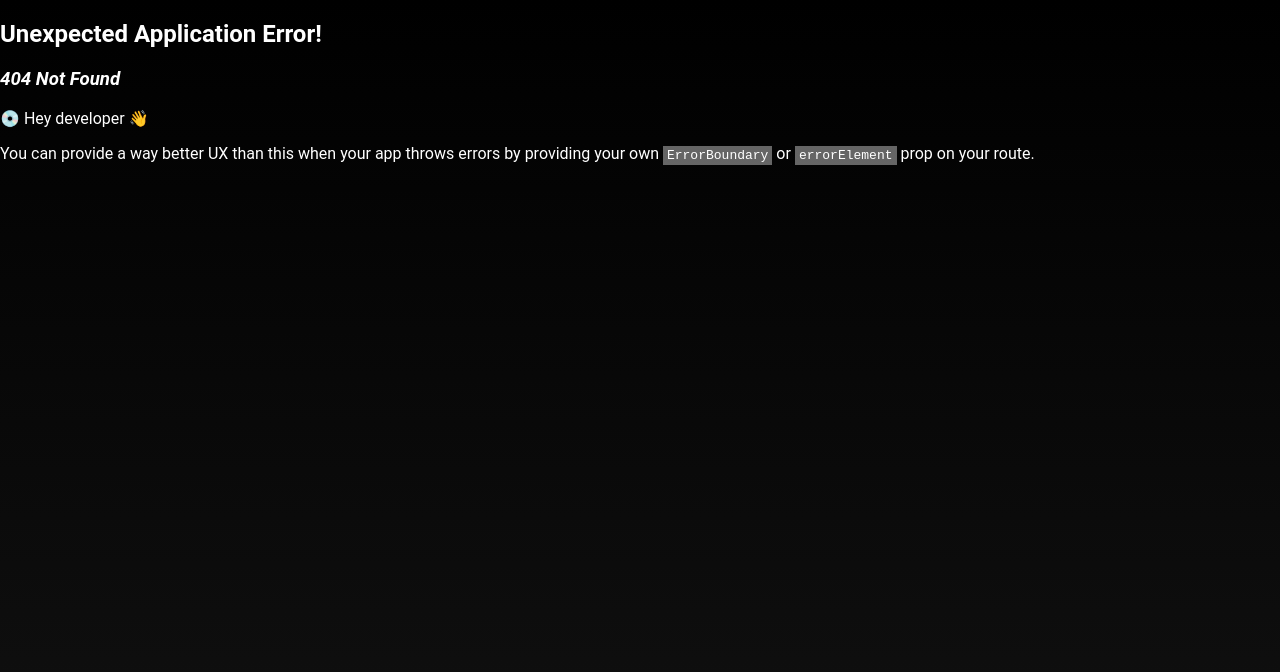
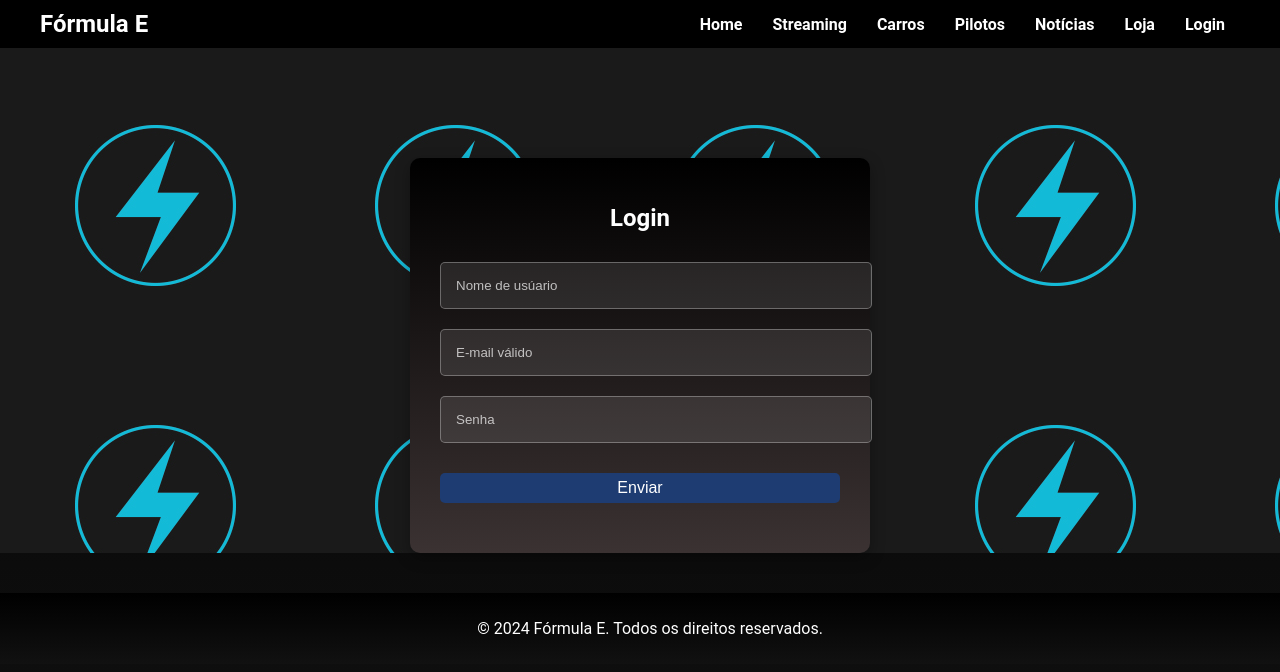
Before and after one commit to glitchy-luiz/sprint3-react-formulaE, a React (Vite) app: page /login in a window 1280 px wide. Before the commit this address had no page. Shown: the top 672 px of the page. Built offline with nearby package versions, Linux system fonts and the light colour scheme.

Commit message:
page login + update chat

```diff
--- /dev/null
+++ b/src/components/Campoform.jsx
@@ -0,0 +1,9 @@
+
+function Campoform(props){
+    return(
+        <>
+            <input type="text" placeholder={props.place}/>
+        </>
+    )
+}
+export default Campoform
--- /dev/null
+++ b/src/components/Formlogin.jsx
@@ -0,0 +1,18 @@
+import Campoform from "./Campoform"
+
+
+
+function Formlogin (){
+    return(
+        <>
+            <h1>Login</h1>
+                <form>
+                    <Campoform place = 'Nome de usúario'/>
+                    <Campoform place = 'E-mail válido'/>
+                    <Campoform place = 'Senha'/>
+                    <button id="btnCriar">Enviar</button>
+                </form>
+        </>
+    )
+}
+export default Formlogin
--- a/src/components/Header.jsx
+++ b/src/components/Header.jsx
@@ -8,11 +8,12 @@ function Header (){
                     <div><a className="logo" href="#hero">Fórmula E</a></div>
                     <ul>
                         <li><NavLink to='/'>Home</NavLink></li>
+                        <li><NavLink to='/streaming'>Streaming</NavLink></li>
                         <li><NavLink to='/carros'>Carros</NavLink></li>
                         <li><NavLink to=''>Pilotos</NavLink></li>
-                        <li><NavLink to='/streaming'>Streaming</NavLink></li>
                         <li><NavLink to='/noticias'>Notícias</NavLink></li>
-                        <li><NavLink to=''>Contato</NavLink></li>
+                        <li><NavLink to=''>Loja</NavLink></li>
+                        <li><NavLink to='/login'>Login</NavLink></li>
                     </ul>
                 </nav>
             </header>
--- a/src/main.jsx
+++ b/src/main.jsx
@@ -7,6 +7,7 @@ import Home from './pages/Home.jsx'
 import Carros from './pages/Carros.jsx'
 import Streaming from './pages/Streaming.jsx'
 import Noticias from './pages/Noticias.jsx'
+import Login from './pages/Login.jsx'
 
 const router = createBrowserRouter([
   {
@@ -28,6 +29,10 @@ const router = createBrowserRouter([
       {
         path: 'noticias',
         element: <Noticias/>
+      },
+      {
+        path: 'login',
+        element: <Login/>
       }
     ]
   }
--- /dev/null
+++ b/src/pages/Login.jsx
@@ -0,0 +1,17 @@
+import Formlogin from "../components/Formlogin"
+import './login.css'
+
+function Login (){
+    return(
+        <>
+            <main className="contatos" style={{backgroundImage: `url(/src/assets/09.jpg)`}}>
+                    <div id="comentarios">
+                        <div className="comente-container">
+                            <Formlogin/>
+                        </div>
+                    </div>
+            </main>
+        </>
+    )
+}
+export default Login
--- a/src/pages/Streaming.jsx
+++ b/src/pages/Streaming.jsx
@@ -17,6 +17,8 @@ function Streaming(){
                             <div className="chat-header">Chat ao Vivo</div>
                             <div className="chat-body">
                                 <iframe src="" frameBorder="0"></iframe>
+                                <input className="text-chat" type="text-chat" placeholder="Chat"/>
+                                <button id="btnCriar">Enviar</button>
                             </div>
                         </div>
                     </div>
--- /dev/null
+++ b/src/pages/login.css
@@ -0,0 +1,106 @@
+:root {
+    --background-color: #000;
+    --primary-color: #1e90ff;
+    --secondary-color: #fff;
+    --text-color: #fff;
+    --header-background: rgba(0, 0, 0, 0.8);
+}
+
+body {
+    font-family: 'Roboto', sans-serif;
+    margin: 0;
+    padding: 0;
+    box-sizing: border-box;
+
+    color: var(--text-color);
+}
+
+header {
+    background-color: var(--header-background);
+    position: relative;
+    width: 100%;
+    z-index: 1000;
+    padding: 10px 0;
+}
+
+header nav {
+    display: flex;
+    justify-content: space-between;
+    align-items: center;
+    max-width: 1200px;
+    margin: 0 auto;
+    padding: 0 20px;
+}
+
+header .logo {
+    font-size: 1.5em;
+    font-weight: bold;
+    color: var(--secondary-color);
+}
+
+header ul {
+    list-style: none;
+    display: flex;
+    margin: 0;
+    padding: 0;
+}
+
+header ul li {
+    margin: 0 15px;
+}
+
+header ul li a {
+    color: var(--secondary-color);
+    text-decoration: none;
+    font-weight: bold;
+}
+
+.comente-container {
+    background: linear-gradient(to bottom, var(--background-color) 0%, #3b3232 100%);
+    padding: 30px;
+    border-radius: 10px;
+    box-shadow: 0 5px 15px rgba(0, 0, 0, 0.3);
+    max-width: 400px;
+    width: 50%;
+    text-align: center;
+    backdrop-filter: blur(10px);
+    margin: 40px auto;
+}
+
+.comente-container h1 {
+    margin-bottom: 20px;
+    font-size: 24px;
+    color: #ffffff;
+}
+
+.comente-container textarea, .comente-container input {
+    width: 100%;
+    padding: 15px;
+    margin: 10px 0;
+    border: 1px solid rgba(255, 255, 255, 0.3);
+    border-radius: 5px;
+    background: rgba(255, 255, 255, 0.1);
+    color: white;
+    outline: none;
+}
+
+.comente-container textarea::placeholder, .comente-container input::placeholder {
+    color: rgba(255, 255, 255, 0.7);
+}
+
+.comente-container button {
+    width: 100%;
+    padding: 15px;
+    margin: 20px 0;
+    border: none;
+    border-radius: 5px;
+    background: #1e3c72;
+    color: white;
+    font-size: 16px;
+    cursor: pointer;
+    transition: background 0.3s ease;
+}
+
+.comente-container button:hover {
+    background: #162b57;
+}
--- a/src/pages/streaming.css
+++ b/src/pages/streaming.css
@@ -117,6 +117,27 @@ header ul li a {
     margin-top: 10px;
 }
 
+.text-chat {
+    padding: 2%;
+    border-radius: 5px;
+}
+
+#btnCriar {
+    padding: 6px;
+    border-radius: 5px;
+    border: none;
+    border-radius: 5px;
+    background: #1e3c72;
+    color: white;
+    font-size: 16px;
+    cursor: pointer;
+    transition: background 0.3s ease;
+}
+
+#btnCriar:hover {
+    background: #162b57;
+}
+
 footer {
     position: relative;
     bottom: 0;
```
Also changed, not shown: src/assets/09.jpg (added).
